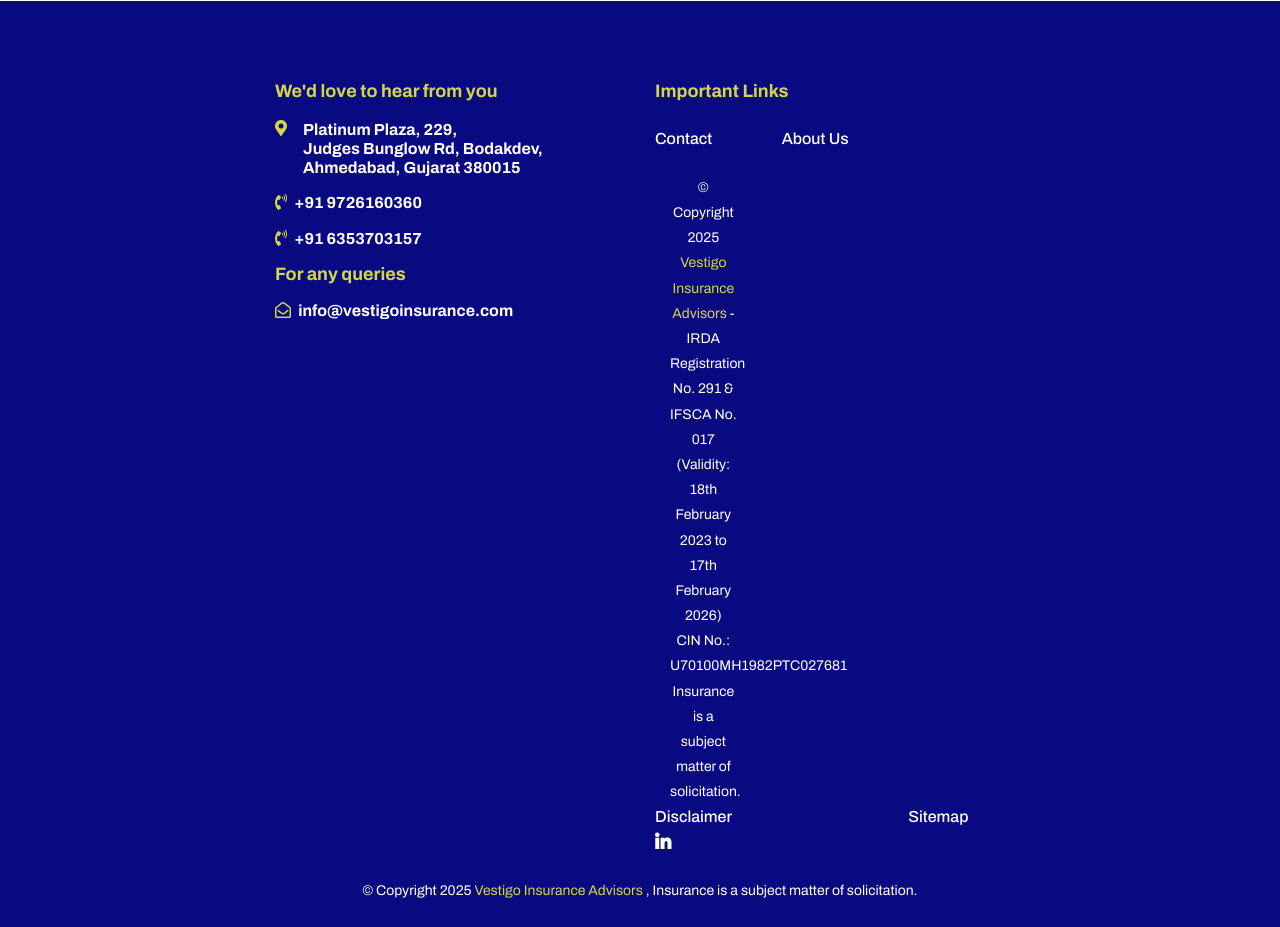
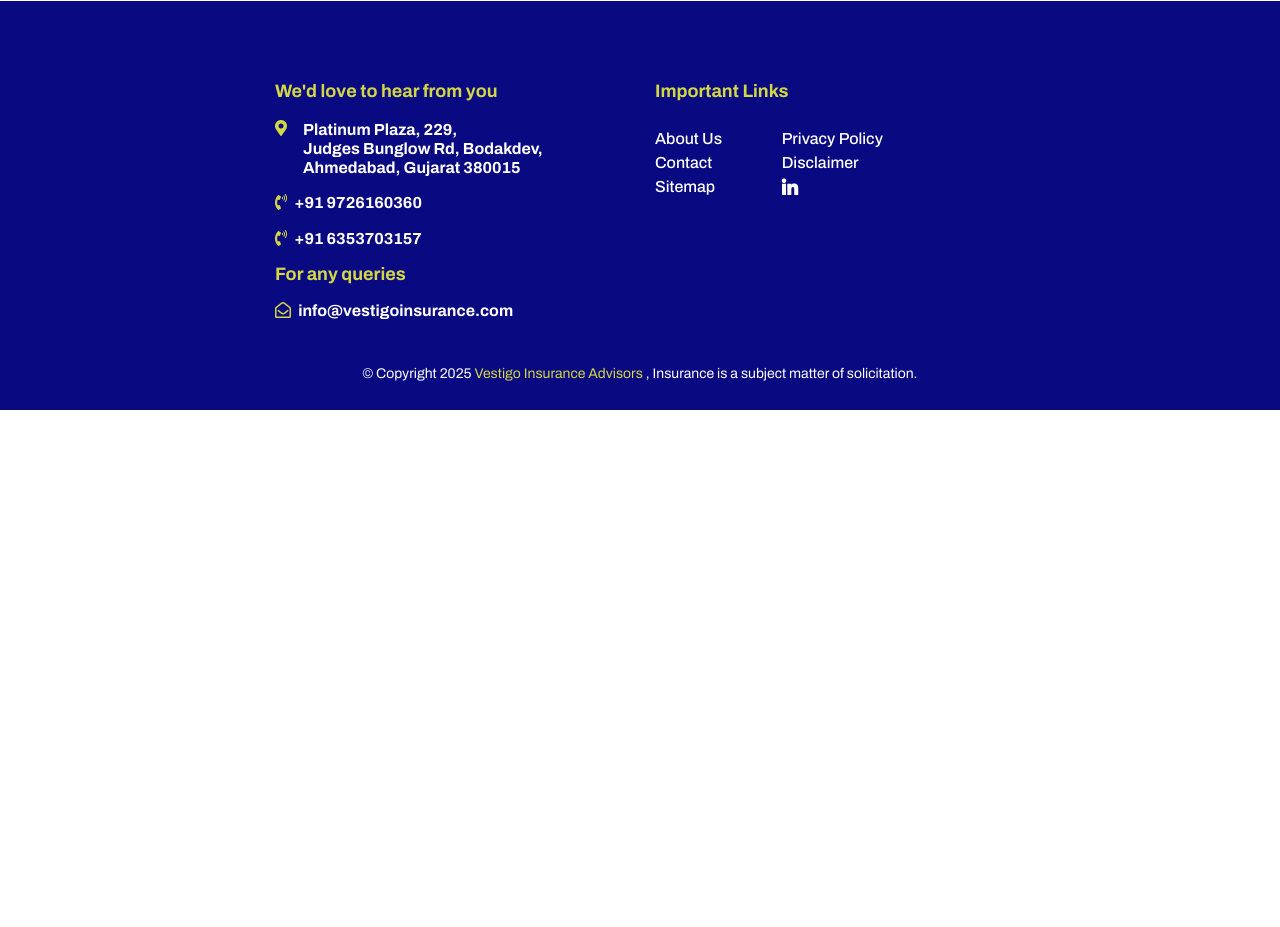
Before and after one commit to parthadesai/vestigo, a plain HTML site: page who-we-are.html in a window 1280 px wide. Shown: the part 1680-2607 px from the top of the page. After the commit the page ends 2090 px from the top, so only its background shows below. Drawn offline with nearby package versions, Linux system fonts and the light colour scheme.

Commit message:
Footer changes

```diff
--- a/who-we-are.html
+++ b/who-we-are.html
@@ -378,19 +378,17 @@
             <div class="row">
               <div class="col-md-4">
                 <div class="d-flex align-items-center">
-                    <h6 class="mb-0 text-white"><a href="contact.html">Contact</a></h6>
-                </div>
-                <div class="col-md-2 mt-md-0"></div>
-                <div class="col-md-12 mt-4 mt-md-0 text-center">
-                    <p class="mb-0 text-white mt-4">© Copyright 2025 <a href="index.html" class="text-secondary">Vestigo
-                            Insurance Advisors</a> - IRDA Registration No. 291 & IFSCA No. 017 (Validity: 18th February
-                        2023 to 17th February 2026) <br> CIN No.: U70100MH1982PTC027681 <br> Insurance is a subject
-                        matter of solicitation.</p>
+                  <h6 class="mb-0 text-white"><a href="who-we-are.html">About Us</a></h6>
                 </div>
               </div>
+              <div class="col-md-8">
+                <div class="d-flex align-items-center">
+                    <h6 class="mb-0 text-white"><a href="privacy-policy.html">Privacy Policy</a></h6>
+                </div>
+            </div>
               <div class="col-md-4">
                 <div class="d-flex align-items-center">
-                    <h6 class="mb-0 text-white"><a href="who-we-are.html">About Us</a></h6>
+                  <h6 class="mb-0 text-white"><a href="contact.html">Contact</a></h6>
                 </div>
               </div>
               <div class="col-md-8">
```
